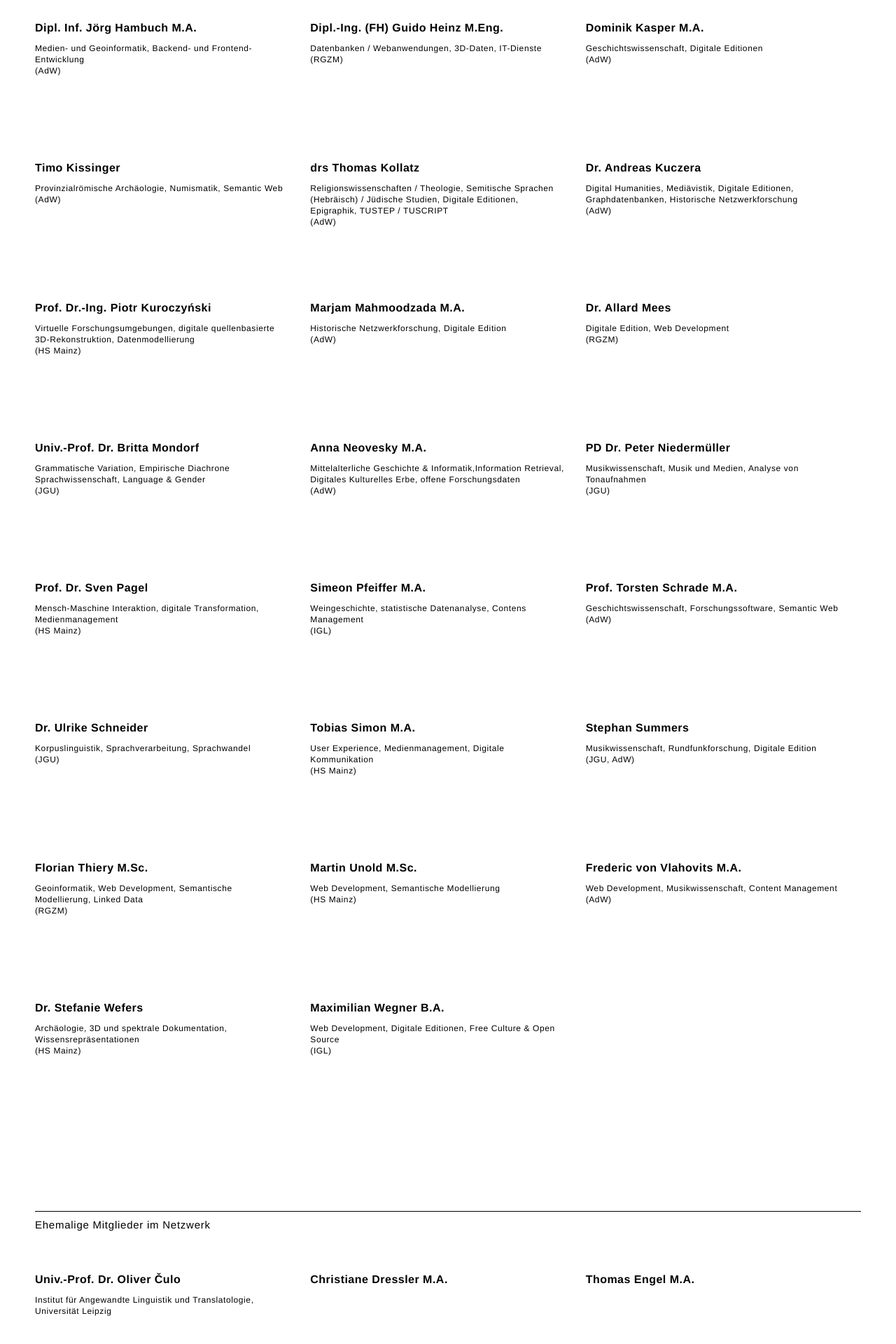
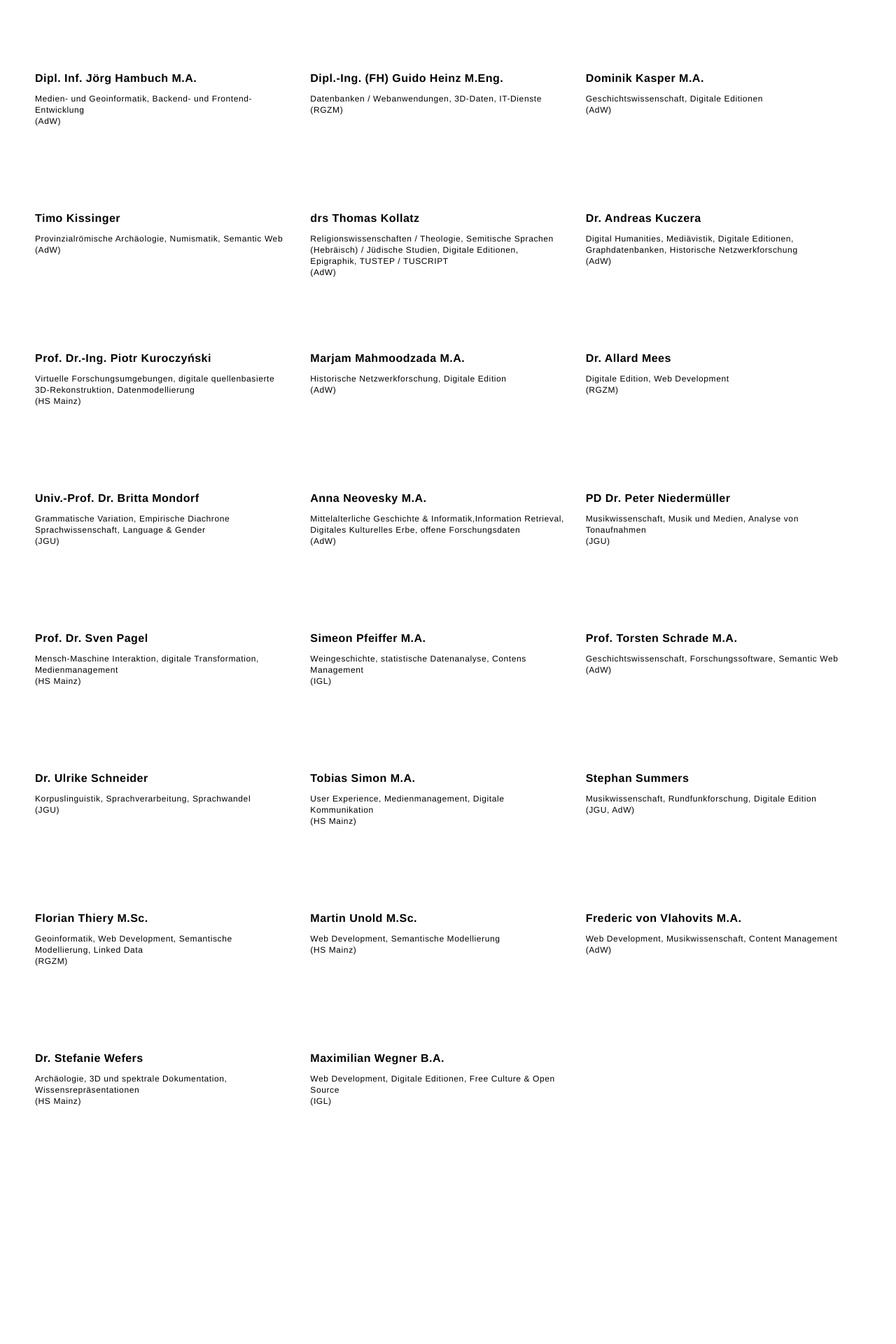
Before and after one commit to mainzed/website, a PHP site: page /de/index.php in a window 1280 px wide. Shown: the part 3240-5160 px from the top of the page at 70% size. Run offline with PHP 8.4, Linux system fonts and the light colour scheme; some libraries are stand-ins or nearby versions.

Commit message:
Textänderungen

```diff
--- a/index.php
+++ b/index.php
@@ -484,49 +484,6 @@
 			        </span>
 	        </div>
         </div>
-
-	<h2><?php echo $lang['h2alumni']; ?></h2>
-
-       	<div class="box first">
-       		<div about="#Čulo" typeof="foaf:Person">
-			        <a class="person" >Univ.-Prof. Dr. Oliver Čulo</a>
-			        <br>
-			        <span class="personinfo">
-			        	<?php echo $lang['infoculo']; ?>
-			        </span>
-	        </div>
-        </div>
-
-		<div class="box">
-	        <div about="#dressler" typeof="foaf:Person">
-			        <a class="person" >Christiane Dressler M.A.</a>
-			        <br>
-			        <span class="personinfo">
-			        	<?php echo $lang['infodressler']; ?>
-			        </span>
-	        </div>
-        </div>
-
-		<div class="box">
-        	<div about="#engel" typeof="foaf:Person">
-					<a class="person" >Thomas Engel M.A.</a>
-					<br>
-					<span class="personinfo">
-						<?php echo $lang['infoengel']; ?>
-					</span>
-			</div>
-	  	</div>
-
-        <div class="box marginbottom">
-	        <div about="#piotrowski" typeof="foaf:Person">
-			        <a class="person" >Prof. Dr.-Ing. Michael Piotrowski</a>
-			        <br>
-			        <span class="personinfo">
-			        	<?php echo $lang['infopiotrowski']; ?>
-			        </span>
-	        </div>
-        </div>
-
     </div>
 
 		<div id="studiengang" class="section reduced">
--- a/php/lang.de.php
+++ b/php/lang.de.php
@@ -20,12 +20,13 @@ $lang['MAINZED_NAME'] = 	'mainzed - Mainzer Zentrum für Digitalit&auml;t in den
 $lang['subtitle'] = 		'Mainzer Zentrum<br> für Digitalität<br> in den Geistes- und<br> Kulturwissenschaften';
 
 $lang['introtext1'] = 		'Das Mainzer Zentrum für Digitalität in den Geistes- und Kulturwissenschaften, mainzed, ist ein offenes Netzwerk zur Bündelung der digitalen Kompetenzen am Wissenschaftsstandort Mainz.';
-$lang['introtext2'] = 		'mainzed ist in der Forschung, der Lehre und dem Wissenstransfer aktiv. Dabei stellt mainzed die Verbindung vom regionalen Kompetenznetzwerk zur aktuellen Forschung im Feld der Digital Humanities her.<br>mainzed gibt über seine Aktivitäten jährlich zum 31. Juli in einem Jahresbericht Auskunft: <a href="/jahresbericht/2015/" target="_blank">2015-2016</a>, <a href="/jahresbericht/2016/" target="_blank">2016-2017</a>, <a href="/jahresbericht/2017/" target="_blank">2017-2018</a>';
-$lang['introtext3'] = 		'<span class="italic">Eigene Forschungen</span><br> an den Kernfragen der Geistes- und Kulturwissenschaften und zum kulturellen Erbe aus digitaler Perspektive';
+$lang['introtext2'] = 		'mainzed ist in der Forschung, der Lehre und dem Wissenstransfer aktiv. Dabei stellt mainzed die Verbindung vom regionalen Kompetenznetzwerk zur aktuellen Forschung im Feld der Digital Humanities her.<br>mainzed gibt über seine Aktivitäten jährlich zum 31. Juli in einem Jahresbericht Auskunft: <a href="/jahresbericht/2015/" target="_blank">2015-2016</a>, <a href="/jahresbericht/2016/" target="_blank">2016-2017</a>, <a href="/jahresbericht/2017/" target="_blank">2017-2018</a><br><br>
+							Informationsmaterial, Präsentationen und Whitepaper des mainzed finden Sie <a href="https://zenodo.org/communities/mainzed/?page=1&size=20" target="_blank">hier</a>';
+$lang['introtext3'] = 		'<span class="italic">Forschungen</span><br> an den Kernfragen der Geistes- und Kulturwissenschaften und zum kulturellen Erbe aus digitaler Perspektive sowie Unterstützung von Wissenschaftlerinnen und Wissenschaftlern beim Einsatz digitaler Technologien für ihre Forschungen ';
 $lang['introtext4'] = 		'<span class="italic">Entwicklung</span><br> von Inhalten für Studien- und Qualifizierungsangebote zu digitalen Methoden und Fragestellungen für den wissenschaftlichen Nachwuchs in Mainz';
-$lang['introtext5'] = 		'<span class="italic">Unterstützung</span><br> von Wissenschaftlerinnen und Wissenschaftlern beim Einsatz digitaler Technologien für ihre Forschungen';
+$lang['introtext5'] = 		'<span class="italic">Transfer</span><br> von Wissen und Technologien in die Wissenschaft, Wirtschaft und Gesellschaft';
 
-$lang['networktext'] = 		'mainzed bietet Wissenschaftlerinnen und Wissenschaftlern aller Qualifizierungsstufen eine gemeinsame, persistente Plattform zum Austausch von Wissen, der Entwicklung von Projekten
+$lang['networktext'] = 		'mainzed bietet Wissenschaftlerinnen und Wissenschaftlern aller Qualifizierungsstufen eine gemeinsame Plattform zum Austausch von Wissen, der Entwicklung von Projekten
 							und dem Ausbau von Mainzer Forschungsschwerpunkten.<br><br>
 							Mit verschiedenen öffentlichen Veranstaltungen regt mainzed zur Netzwerkbildung an.
 							Hinweise zu eigenen Terminen und Vorhaben werden über <a href="http://www.twitter.com/_mainzed/"target="_blank">Twitter</a> und dem newsflash veröffentlicht.
@@ -47,7 +48,6 @@ $lang['h2directors'] =		'Direktorium';
 $lang['h2advisoryboard'] =	'Wissenschaftlicher Beirat';
 $lang['h2intro'] =		'Aufgabenfelder';
 $lang['h2network'] =		'Mitglieder im Netzwerk';
-$lang['h2alumni'] =			'Ehemalige Mitglieder im Netzwerk';
 
 $lang['functiondirector'] =	'Direktor';
 $lang['functionvicedirector'] =	'Stellvertretender Direktor';
```
